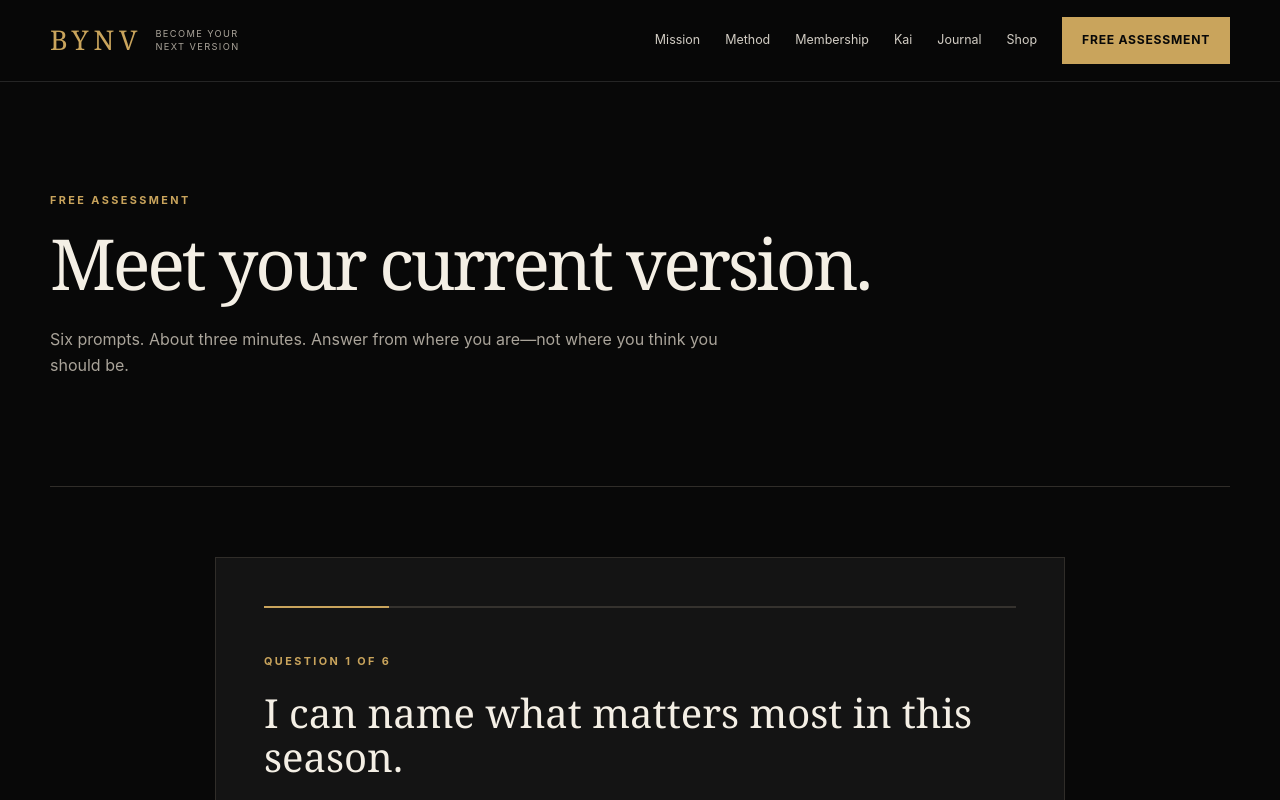
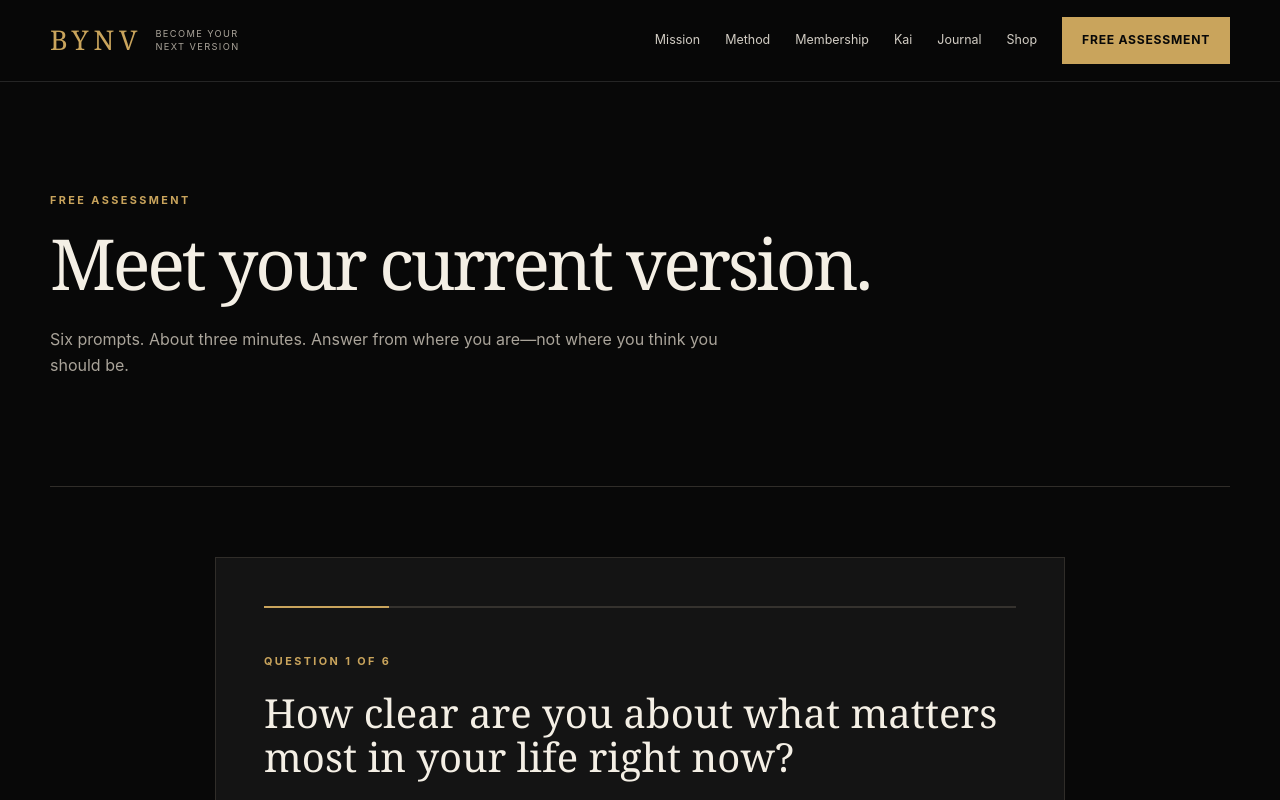
Before and after one commit to Ironwolfdeliveries/become-your-next-version, a Next.js app: page /assessment in a window 1280 px wide. Shown: the top 800 px of the page. Built offline with nearby package versions, Linux system fonts and the light colour scheme; no server answers.

Commit message:
Update BYNV assessment question 1 clarity labels

```diff
--- a/components/assessment.tsx
+++ b/components/assessment.tsx
@@ -2,7 +2,7 @@
 import { useState } from "react";
 import { useRouter } from "next/navigation";
 const questions = [
-  ["clarity", "I can name what matters most in this season."], ["energy", "My routines protect enough energy for what matters."],
+  ["clarity", "How clear are you about what matters most in your life right now?"], ["energy", "My routines protect enough energy for what matters."],
   ["action", "My weekly actions reflect my stated priorities."], ["resilience", "I can adapt without losing my direction."],
   ["support", "I have people or systems that support my growth."], ["reflection", "I regularly review what is and is not working."]
 ] as const;
@@ -22,5 +22,5 @@ export function Assessment() {
     }
     router.push("/version-score");
   }
-  return <div className="assessment-card"><div className="progress"><span style={{ width: `${((step + 1) / questions.length) * 100}%` }} /></div><p className="eyebrow">Question {step + 1} of {questions.length}</p><fieldset><legend>{prompt}</legend><div className="scale">{[1,2,3,4,5].map((n) => <button type="button" className={answer === n ? "selected" : ""} aria-pressed={answer === n} key={n} onClick={() => setAnswers({ ...answers, [key]: n })}><b>{n}</b><small>{n === 1 ? "Not yet" : n === 5 ? "Consistently" : ""}</small></button>)}</div></fieldset><div className="assessment-actions"><button className="text-button" disabled={step === 0} onClick={() => setStep(step - 1)}>← Back</button><button className="button" disabled={!answer} onClick={next}>{step === questions.length - 1 ? "See my score" : "Continue →"}</button></div><p className="fine-print">Your answers stay in this browser session and are not sent to a server.</p></div>;
+  return <div className="assessment-card"><div className="progress"><span style={{ width: `${((step + 1) / questions.length) * 100}%` }} /></div><p className="eyebrow">Question {step + 1} of {questions.length}</p><fieldset><legend>{prompt}</legend><div className="scale">{[1,2,3,4,5].map((n) => <button type="button" className={answer === n ? "selected" : ""} aria-pressed={answer === n} key={n} onClick={() => setAnswers({ ...answers, [key]: n })}><b>{n}</b><small>{step === 0 ? ["Not clear at all", "Slightly clear", "Somewhat clear", "Very clear", "Completely clear"][n - 1] : n === 1 ? "Not yet" : n === 5 ? "Consistently" : ""}</small></button>)}</div></fieldset><div className="assessment-actions"><button className="text-button" disabled={step === 0} onClick={() => setStep(step - 1)}>← Back</button><button className="button" disabled={!answer} onClick={next}>{step === questions.length - 1 ? "See my score" : "Continue →"}</button></div><p className="fine-print">Your answers stay in this browser session and are not sent to a server.</p></div>;
 }
```
